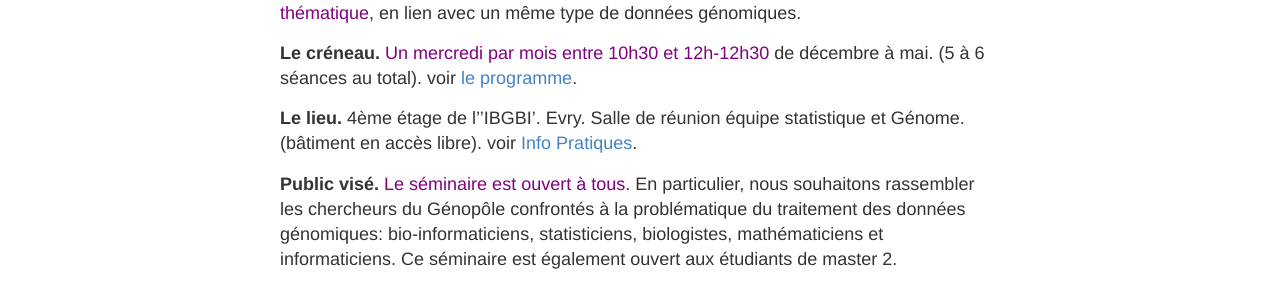
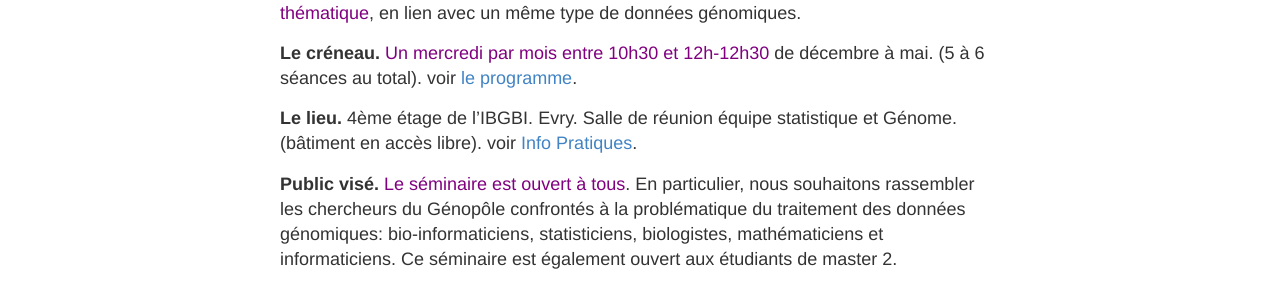
Before and after one commit to MathForGenomics/MathForGenomics.github.io, a Jekyll site: the page built from projet.md, in a window 1280 px wide. Shown: the part 450-740 px from the top of the page. Built offline with Jekyll 4.4.1, drawn with Linux system fonts in a browser that asks for light colours.

```diff
--- a/projet.md
+++ b/projet.md
@@ -14,7 +14,7 @@ permalink: /projet/
 
 **Le créneau.** <span style="color:purple">Un mercredi par mois entre 10h30 et 12h-12h30</span> de décembre à mai. (5 à 6 séances au total). voir [le programme](exposes.md).
 
-**Le lieu.**  4ème étage de l’'IBGBI'. Evry. Salle de réunion équipe statistique et Génome. (bâtiment en accès libre). voir [Info Pratiques](infos.md).
+**Le lieu.**  4ème étage de l’IBGBI. Evry. Salle de réunion équipe statistique et Génome. (bâtiment en accès libre). voir [Info Pratiques](infos.md).
 
 **Public visé.** <span style="color:purple">Le séminaire est ouvert à tous</span>. En particulier, nous souhaitons rassembler les chercheurs du Génopôle confrontés à la problématique du traitement des données génomiques: bio-informaticiens, statisticiens, biologistes, mathématiciens et informaticiens. Ce séminaire est également ouvert aux étudiants de master 2.
 
```
